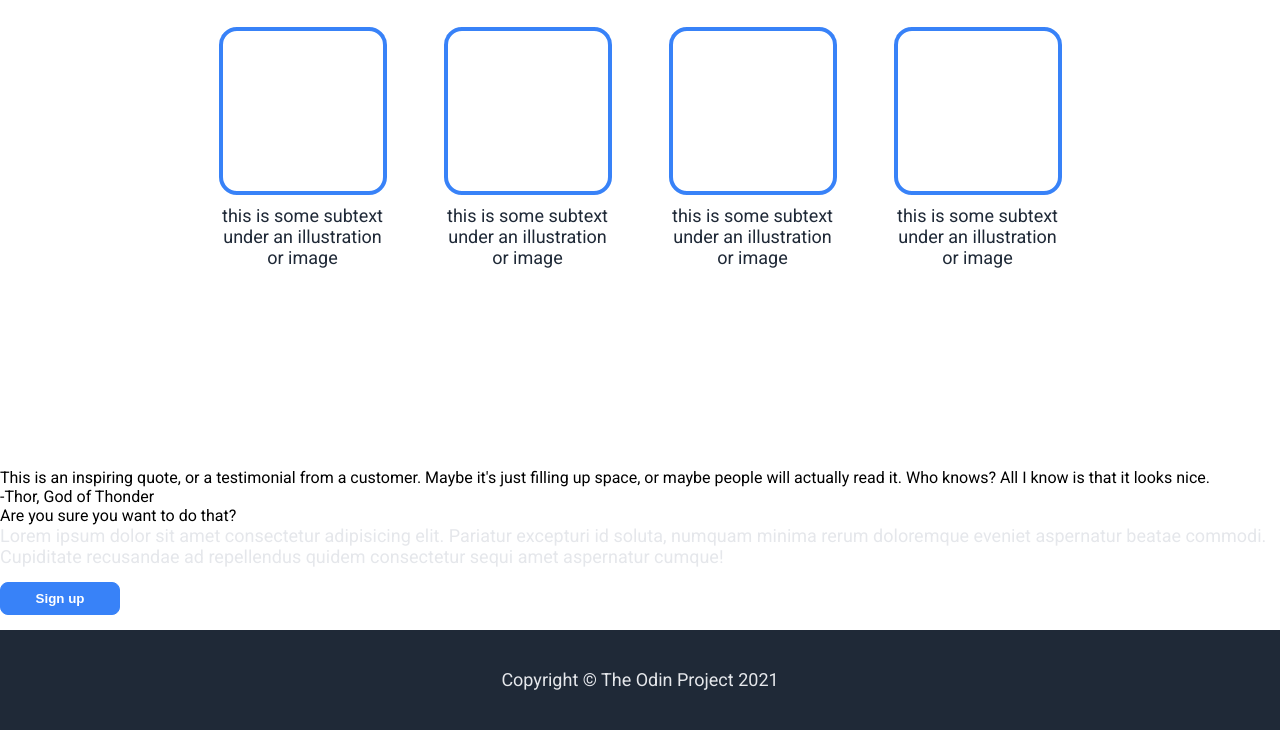
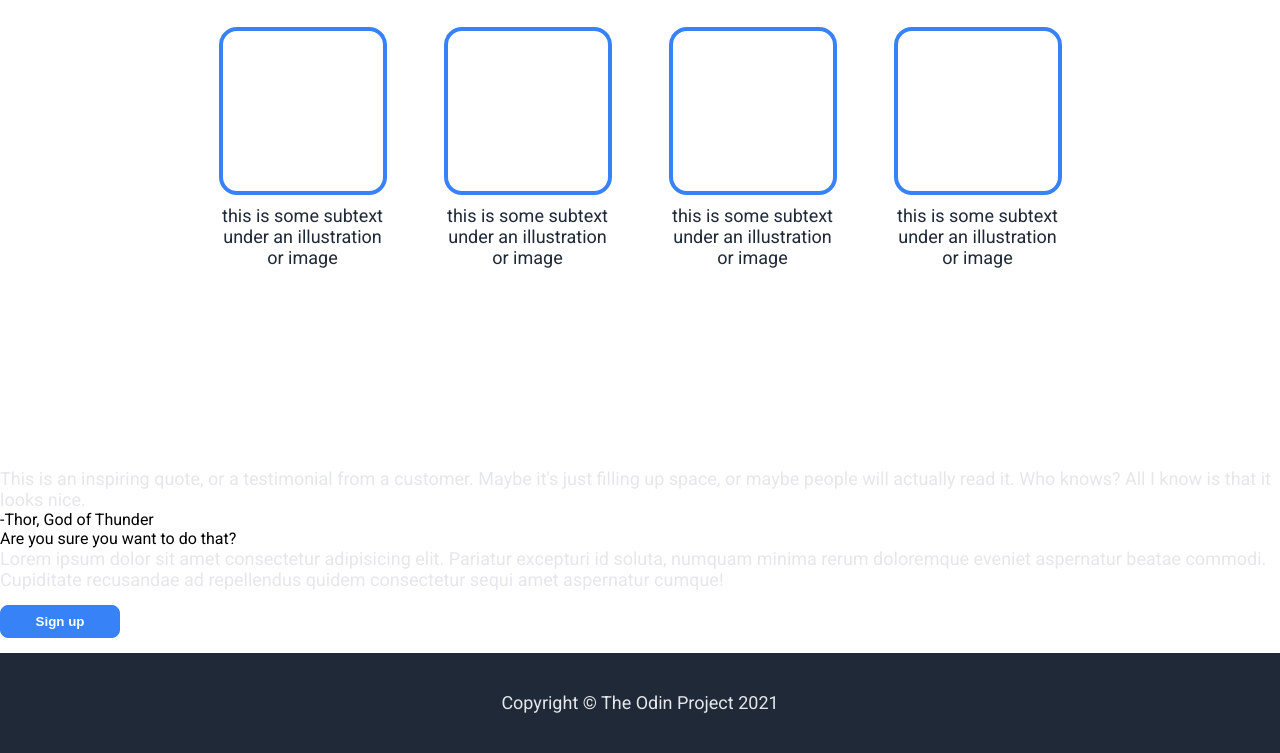
Before and after one commit to NoOneObserves/odin, a plain HTML site: page project-landing-page/index.html in a window 1280 px wide. Shown: the part 727-1480 px from the top of the page. Before the commit the page ends 1457 px from the top, so only its background shows below. Drawn offline with Linux system fonts and the light colour scheme.

Commit message:
Edit qoute section: add a div and fix a typo

```diff
--- a/project-landing-page/index.html
+++ b/project-landing-page/index.html
@@ -52,8 +52,8 @@
     </div>
 
     <div class="quote">
-        This is an inspiring quote, or a testimonial from a customer. Maybe it's just filling up space, or maybe people will actually read it. Who knows? All I know is that it looks nice.
-        <div id="autor">-Thor, God of Thonder</div>
+        <div class="text">This is an inspiring quote, or a testimonial from a customer. Maybe it's just filling up space, or maybe people will actually read it. Who knows? All I know is that it looks nice.</div>
+        <div id="autor">-Thor, God of Thunder</div>
     </div>
 
     <div class="contact">
```
